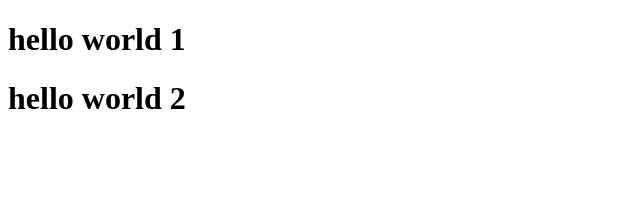
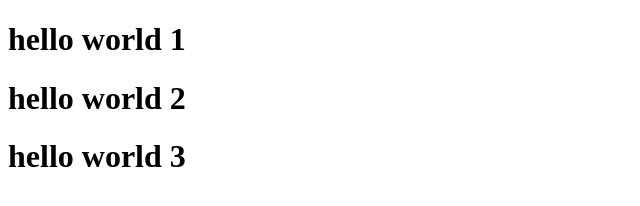
Before and after one commit to sal281/git, a plain HTML site: page index.html in a window 1280 px wide. Shown: the whole page, without its empty margins (0-640 px from the left). Drawn offline with Linux system fonts and the light colour scheme.

Commit message:
fourth commit

```diff
--- a/index.html
+++ b/index.html
@@ -8,5 +8,6 @@
 <body>
     <h1>hello world 1</h1>
     <h1>hello world 2</h1>
+    <h1>hello world 3</h1>
 </body>
 </html>
```
